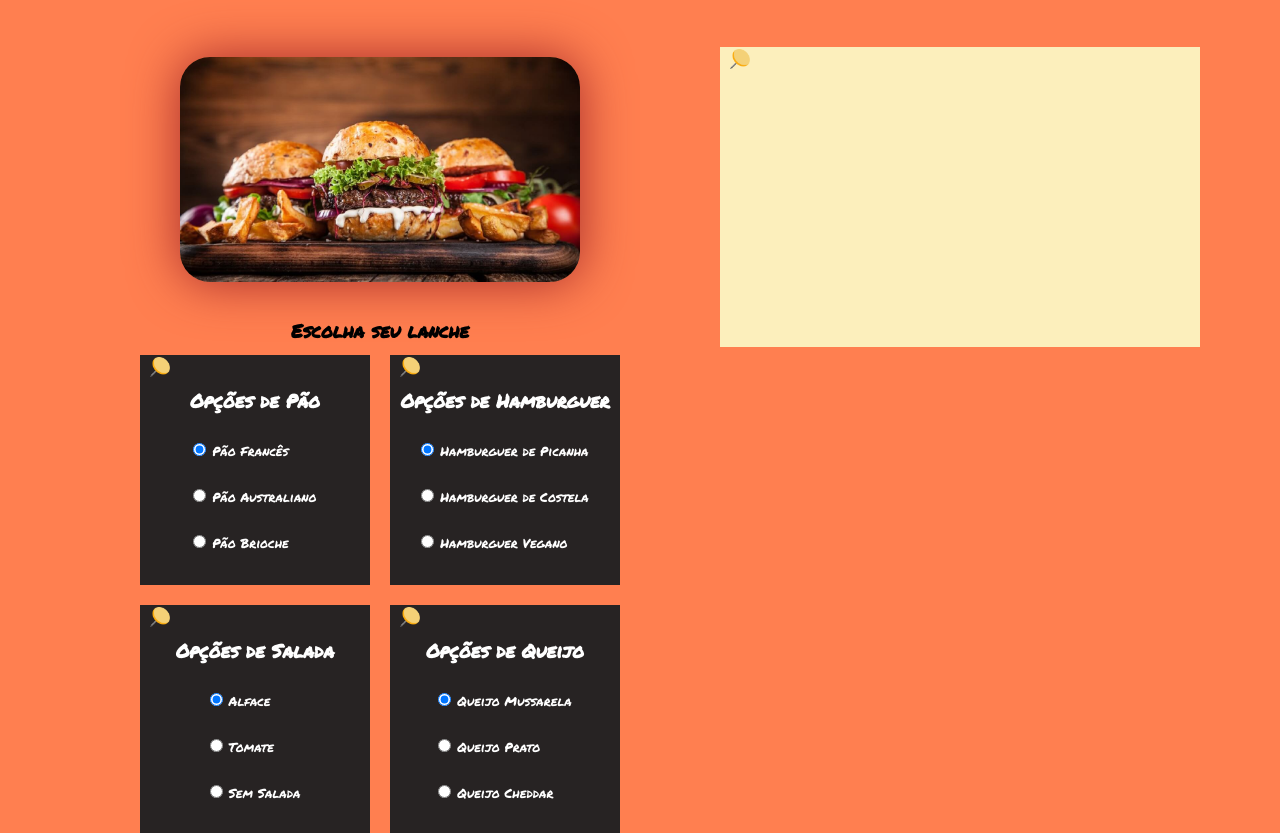
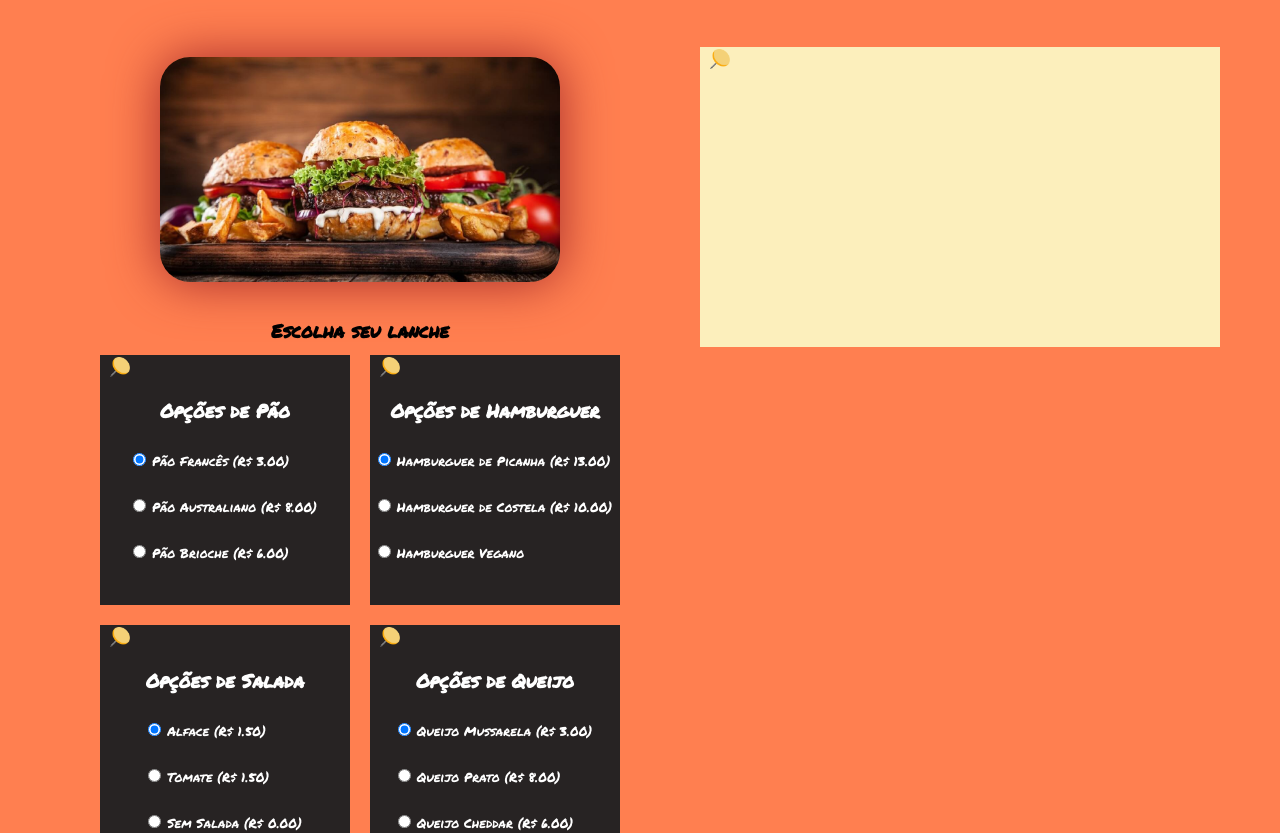
Before and after one commit to JLucas00/Atividades-javascript, a plain HTML site: page atividade-11/hamburgueria.html in a window 1280 px wide. Shown: the part 123-956 px from the top of the page. Drawn offline with Linux system fonts and the light colour scheme.

Commit message:
hamburgueria

```diff
--- a/atividade-11/hamburgueria.html
+++ b/atividade-11/hamburgueria.html
@@ -36,15 +36,15 @@
                      </br>
                      <form action="">
                         <input type="radio" id="pao-frances" name="tipo-pao" value="3" checked>
-                        <label for="pao-frances">Pão Francês</label>
+                        <label for="pao-frances">Pão Francês (R$ 3.00)</label>
                         </br>
                         </br>
                         <input type="radio" id="pao-australiano" name="tipo-pao" value="8">
-                        <label for="pao-australiano">Pão Australiano</label>
+                        <label for="pao-australiano">Pão Australiano (R$ 8.00)</label>
                         </br>
                         </br>
                         <input type="radio" id="pao-brioche" name="tipo-pao" value="6">
-                        <label for="pao-brioche">Pão Brioche</label>
+                        <label for="pao-brioche">Pão Brioche (R$ 6.00)</label>
                      </form>
                   </div>
                   <div id="opcao-de-hamburguer">
@@ -53,11 +53,11 @@
                      </br>
                      <form action="">
                         <input type="radio" id="picanha" name="tipo-hamburguer" value="13" checked>
-                        <label for="picanha">Hamburguer de Picanha</label>
+                        <label for="picanha">Hamburguer de Picanha (R$ 13.00)</label>
                         </br>
                         </br>
                         <input type="radio" id="costela" name="tipo-hamburguer" value="10">
-                        <label for="costela">Hamburguer de Costela</label>
+                        <label for="costela">Hamburguer de Costela (R$ 10.00)</label>
                         </br>
                         </br>
                         <input type="radio" id="vegano" name="tipo-hamburguer" value="12">
@@ -72,15 +72,15 @@
                      </br>
                      <form action="">
                         <input type="radio" id="alface" name="tipo-salada" value="1.5" checked>
-                        <label for="alface">Alface</label>
+                        <label for="alface">Alface (R$ 1.50)</label>
                         </br>
                         </br>
                         <input type="radio" id="tomate" name="tipo-salada" value="1.5">
-                        <label for="tomate">Tomate</label>
+                        <label for="tomate">Tomate (R$ 1.50)</label>
                         </br>
                         </br>
                         <input type="radio" id="sem-salada" name="tipo-salada" value="0">
-                        <label for="sem-salada">Sem Salada</label>
+                        <label for="sem-salada">Sem Salada (R$ 0.00)</label>
                      </form>
                   </div>
                   <div id="opcao-de-queijo">
@@ -89,15 +89,15 @@
                      </br>
                      <form action="">
                         <input type="radio" id="mussarela" name="tipo-queijo" value="3" checked>
-                        <label for="mussarela">Queijo Mussarela</label>
+                        <label for="mussarela">Queijo Mussarela (R$ 3.00)</label>
                         </br>
                         </br>
                         <input type="radio" id="prato" name="tipo-queijo" value="8">
-                        <label for="prato">Queijo Prato</label>
+                        <label for="prato">Queijo Prato (R$ 8.00)</label>
                         </br>
                         </br>
                         <input type="radio" id="cheddar" name="tipo-queijo" value="6">
-                        <label for="cheddar">Queijo Cheddar</label>
+                        <label for="cheddar">Queijo Cheddar (R$ 6.00)</label>
                      </form>
                   </div>
                </div>
--- a/atividade-11/style.css
+++ b/atividade-11/style.css
@@ -4,7 +4,7 @@
    box-sizing: border-box;
 }
 :root{
-   --tamanho-post-opcoes: 230px;
+   --tamanho-post-opcoes: 250px;
 }
 body{
    width: 100vw;
@@ -146,7 +146,7 @@ footer img{
    width: min-content;
 }
 #resultado{
-   min-width: 480px;
+   min-width: 520px;
    max-width: min-content;
    min-height: 300px;
    max-height: min-content;
```
